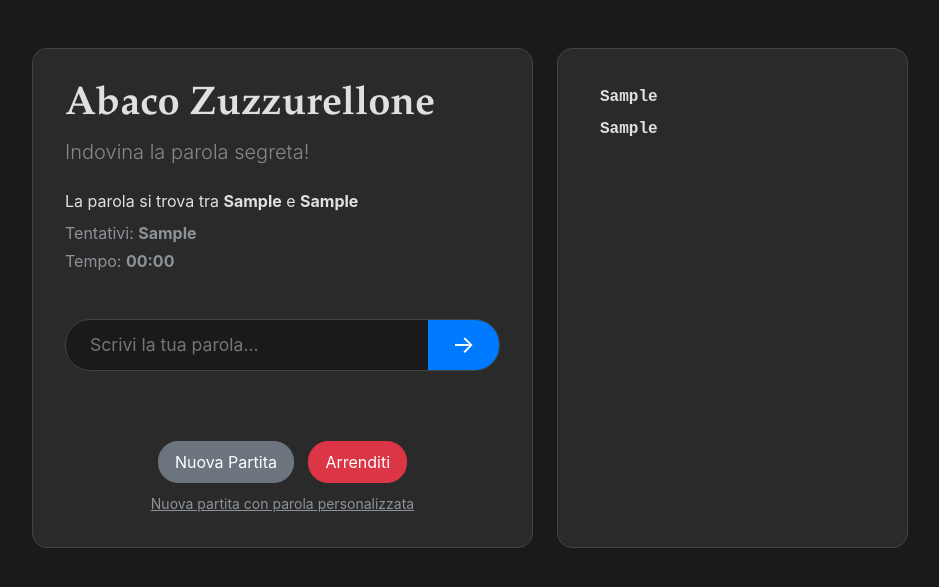
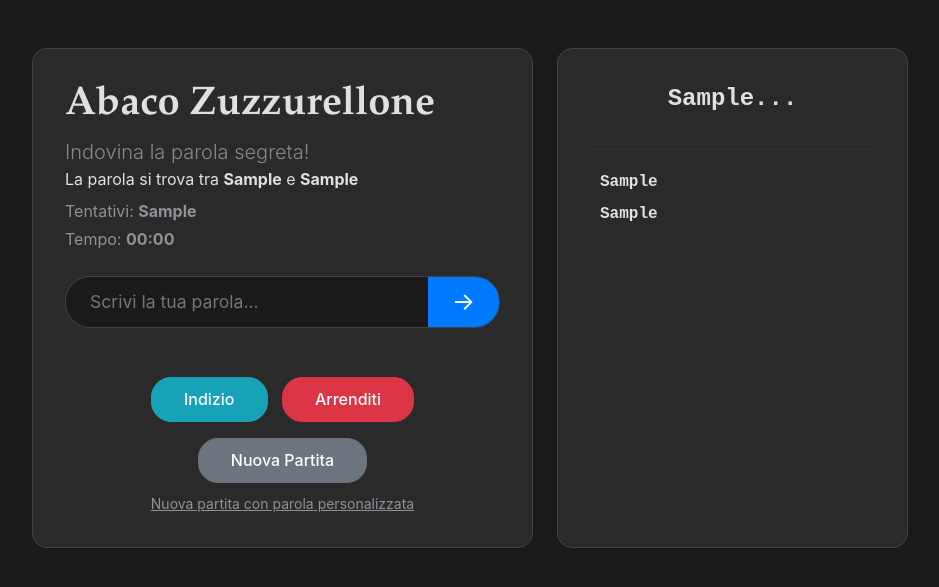
Before and after one commit to massidale/abaco-zuzzurellone-web, a Flask app: template templates/index.html in a window 1280 px wide. Shown: the top 587 px of the page, without its empty margins (170-1109 px from the left). Run offline with Flask 3, Linux system fonts and the light colour scheme; the template is opened without the code that fills it: most values are stand-ins (such as "Sample title", 1, 10 or a date in 2020); data that the repository does not hold is empty; parts of the project's set-up code (start-up, migrations or seed data) failed here and were passed over.

Commit message:
Aggiornamenti interfaccia e logica indizio
- Modificata logica indizio per usare prefisso comune tra estremi
- Gli estremi sono ora inclusi nel range valido
- Rimossa limitazione abaco/zuzzurellone per parola personalizzata
- Aggiunto prefisso comune sopra alfabeto ausiliario
- Stile bottone indizio migliorato (testo bianco su sfondo blu)
- Messaggio indizio con lettera in grassetto e senza apici
- Aggiornamento range alfabeto quando si usa indizio
- Allineamento bottoni e layout migliorato

🤖 Generated with [Claude Code](https://claude.ai/code)

Co-Authored-By: Claude <noreply@anthropic.com>

```diff
--- a/app.py
+++ b/app.py
@@ -147,6 +147,60 @@ def status():
         elapsed_time = time.time() - start_time
         return jsonify({'elapsed_time': elapsed_time, 'game_over': False})
     return jsonify({'elapsed_time': 0, 'game_over': True})
+
+@app.route('/hint', methods=['POST'])
+def hint():
+    """Fornisce un indizio basato sul prefisso comune tra i due estremi."""
+    game = get_game()
+    if game.game_over:
+        return jsonify({'error': 'La partita è già terminata.'}), 400
+
+    # Prendi i due estremi attuali
+    min_word = game.parola_minima
+    max_word = game.parola_massima
+    parola_segreta = game.parola_segreta
+
+    # Trova il prefisso comune tra i due estremi
+    lcp_len = 0
+    while (lcp_len < len(min_word) and
+           lcp_len < len(max_word) and
+           min_word[lcp_len] == max_word[lcp_len]):
+        lcp_len += 1
+
+    # Determina quale lettera rivelare basandosi sul prefisso comune
+    if lcp_len < len(parola_segreta):
+        lettera_da_rivelare = parola_segreta[lcp_len]
+        posizione = lcp_len + 1
+
+        # Aggiorna il range basandosi sulla lettera rivelata
+        nuovo_prefisso = parola_segreta[:lcp_len + 1]
+
+        # Trova le parole nel vocabolario che iniziano con questo prefisso
+        parole_con_prefisso = [w for w in vocabolario if w.startswith(nuovo_prefisso)]
+
+        if parole_con_prefisso:
+            # Trova la parola minima e massima che inizia con questo prefisso
+            # e che è ancora nel range corrente
+            nuova_minima = max(game.parola_minima, min(parole_con_prefisso))
+            nuova_massima = min(game.parola_massima, max(parole_con_prefisso))
+
+            # Aggiorna il range del gioco
+            game.parola_minima = nuova_minima
+            game.parola_massima = nuova_massima
+            save_game(game)
+    else:
+        return jsonify({'error': 'Non ci sono più lettere da rivelare!'}), 400
+
+    # Formatta il messaggio senza apici e con lettera in bold (HTML)
+    messaggio = f"La {posizione}ª lettera è: &nbsp;&nbsp;<strong>{lettera_da_rivelare}</strong>"
+
+    return jsonify({
+        'messaggio': messaggio,
+        'prefisso_rivelato': nuovo_prefisso,
+        'parola_minima': game.parola_minima,
+        'parola_massima': game.parola_massima,
+        'numero_tentativi': game.numero_tentativi
+    })
 
 @app.route('/surrender', methods=['POST'])
 def surrender():
@@ -314,9 +368,6 @@ def set_custom_word():
         if parola_personalizzata not in vocabolario:
             return jsonify({'error': f'"{parola_personalizzata}" non è una parola valida nel vocabolario.'}), 400
 
-        if parola_personalizzata == 'abaco' or parola_personalizzata == 'zuzzurellone':
-            return jsonify({'error': f'La parola non può essere "{parola_personalizzata}" (estremo del range).'}), 400
-
         # Crea una nuova partita con la parola personalizzata
         session.clear()
         game = AbacoGame(parola_personalizzata, vocabolario)
--- a/game_logic.py
+++ b/game_logic.py
@@ -67,8 +67,8 @@ class AbacoGame:
         if parola not in self.vocabolario:
             return f"'{parola}' non è una parola valida nel vocabolario."
 
-        if not (self.parola_minima < parola < self.parola_massima):
-            return f"'{parola}' non è compresa tra '{self.parola_minima}' e '{self.parola_massima}'."
+        if not (self.parola_minima <= parola <= self.parola_massima):
+            return f"'{parola}' non è compresa tra '{self.parola_minima}' e '{self.parola_massima}' (estremi inclusi)."
 
         # Incrementa il numero di tentativi solo se la parola è valida e nel range
         self.numero_tentativi += 1
--- a/static/style.css
+++ b/static/style.css
@@ -48,6 +48,31 @@ body {
     padding: 2rem;
     min-height: 500px;
     max-height: 500px;
+    display: flex;
+    flex-direction: column;
+}
+
+.prefix-section {
+    margin-bottom: 1rem;
+    text-align: center;
+}
+
+.prefix-value {
+    font-size: 1.5rem;
+    font-weight: bold;
+    color: var(--text-color);
+    margin: 0;
+    font-family: "Courier New", monospace;
+}
+
+.divider-line {
+    border: none;
+    border-top: 1px solid var(--border-color);
+    margin: 1rem 0;
+}
+
+#alphabet-helper {
+    flex: 1;
     overflow-y: auto;
 }
 
@@ -109,13 +134,29 @@ body {
 
 .card-footer-custom {
     margin-top: 2rem;
-    text-align: center;
 }
 
 .card-footer-custom .btn {
     border-radius: 20px;
     margin: 0 5px;
     padding: 0.5rem 1rem;
+}
+
+.btn-game {
+    padding: 0.6rem 2rem !important;
+    font-weight: 500;
+}
+
+#hint-btn {
+    background-color: #17a2b8;
+    border-color: #17a2b8;
+    color: white !important;
+}
+
+#hint-btn:hover {
+    background-color: #138496;
+    border-color: #117a8b;
+    color: white !important;
 }
 
 .alphabet-card ul {
--- a/templates/index.html
+++ b/templates/index.html
@@ -60,9 +60,12 @@
 
 
                     <div class="card-footer-custom">
-                        <div>
-                            <button id="restart-btn" class="btn btn-secondary">Nuova Partita</button>
-                            <button id="surrender-btn" class="btn btn-danger">Arrenditi</button>
+                        <div class="text-center">
+                            <button id="hint-btn" class="btn btn-info btn-game">Indizio</button>
+                            <button id="surrender-btn" class="btn btn-danger btn-game">Arrenditi</button>
+                        </div>
+                        <div class="text-center mt-3">
+                            <button id="restart-btn" class="btn btn-secondary btn-game">Nuova Partita</button>
                             <div class="mt-2">
                                 <small><a href="#" id="custom-word-link" class="text-muted text-decoration-underline">Nuova partita con parola personalizzata</a></small>
                             </div>
@@ -78,8 +81,14 @@
 
             <!-- Colonna Alfabeto Ausiliario -->
             <div class="col-lg-5 d-none d-lg-block">
-                <div class="alphabet-card" id="alphabet-helper">
-                    <!-- L'alfabeto verrà generato qui -->
+                <div class="alphabet-card">
+                    <div id="prefix-display" class="prefix-section">
+                        <p id="prefix-text" class="prefix-value">-</p>
+                    </div>
+                    <hr class="divider-line">
+                    <div id="alphabet-helper">
+                        <!-- L'alfabeto verrà generato qui -->
+                    </div>
                 </div>
             </div>
         </div>
@@ -96,10 +105,13 @@
             const numeroTentativiElem = document.getElementById('numero-tentativi');
             const restartBtn = document.getElementById('restart-btn');
             const surrenderBtn = document.getElementById('surrender-btn');
+            const hintBtn = document.getElementById('hint-btn');
             const customWordLink = document.getElementById('custom-word-link');
             const alphabetHelper = document.getElementById('alphabet-helper');
             const timerElem = document.getElementById('timer');
+            const prefixText = document.getElementById('prefix-text');
             let timerInterval = null;
+            let currentHintPrefix = '';
 
             // --- Timer Functions ---
             function formatTime(seconds) {
@@ -146,9 +158,38 @@
                     parolaInput.disabled = false;
                     guessForm.querySelector('button').disabled = false;
                     surrenderBtn.disabled = false;
+                    hintBtn.disabled = false;
+                    currentHintPrefix = ''; // Reset hint prefix
                     updateAlphabetHelper(data.parola_minima, data.parola_massima);
                     timerElem.textContent = '00:00';
                     startTimer();
+                });
+            });
+
+            hintBtn.addEventListener('click', function() {
+                fetch('/hint', { method: 'POST' })
+                .then(response => response.json())
+                .then(data => {
+                    if (data.error) {
+                        displayResult(data.error, 'alert-danger');
+                        return;
+                    }
+                    displayResult(data.messaggio, 'alert-info');
+
+                    // Aggiorna il prefisso rivelato
+                    if (data.prefisso_rivelato) {
+                        currentHintPrefix = data.prefisso_rivelato;
+                        updateCommonPrefix(data.parola_minima, data.parola_massima);
+                    }
+
+                    // Aggiorna il range del gioco
+                    if (data.parola_minima && data.parola_massima) {
+                        parolaMinimaElem.textContent = data.parola_minima;
+                        parolaMassimaElem.textContent = data.parola_massima;
+                        numeroTentativiElem.textContent = data.numero_tentativi;
+                        // Aggiorna l'alfabeto ausiliario con il nuovo range
+                        updateAlphabetHelper(data.parola_minima, data.parola_massima);
+                    }
                 });
             });
 
@@ -164,6 +205,7 @@
                     parolaInput.disabled = true;
                     guessForm.querySelector('button').disabled = true;
                     surrenderBtn.disabled = true;
+                    hintBtn.disabled = true;
                     clearInterval(timerInterval);
                 });
             });
@@ -188,12 +230,6 @@
                     return;
                 }
 
-                if (customWord.toLowerCase() === 'abaco' || customWord.toLowerCase() === 'zuzzurellone') {
-                    customWordError.textContent = `La parola non può essere "${customWord}" (estremo del range).`;
-                    customWordError.classList.remove('d-none');
-                    return;
-                }
-
                 fetch('/set-custom-word', {
                     method: 'POST',
                     headers: { 'Content-Type': 'application/json' },
@@ -213,6 +249,8 @@
                     parolaInput.disabled = false;
                     guessForm.querySelector('button').disabled = false;
                     surrenderBtn.disabled = false;
+                    hintBtn.disabled = false;
+                    currentHintPrefix = ''; // Reset hint prefix
                     updateAlphabetHelper(data.parola_minima, data.parola_massima);
                     timerElem.textContent = '00:00';
                     startTimer();
@@ -288,6 +326,9 @@
 
                 if (!alphabetHelper) return; // Se non c'è l'alfabeto (mobile), esci
 
+                // Calcola e mostra il prefisso comune
+                updateCommonPrefix(minWord, maxWord);
+
                 // Chiama l'API per ottenere i prefissi filtrati
                 fetch('/get-alphabet-prefixes', {
                     method: 'POST',
@@ -323,6 +364,32 @@
                     alphabetHelper.innerHTML = content;
                 });
             }
+
+            function updateCommonPrefix(minWord, maxWord) {
+                if (!prefixText) return;
+
+                // Calcola il prefisso comune
+                let lcpLen = 0;
+                while (lcpLen < minWord.length && lcpLen < maxWord.length && minWord[lcpLen] === maxWord[lcpLen]) {
+                    lcpLen++;
+                }
+
+                if (lcpLen > 0) {
+                    // Combina il prefisso comune con eventuali lettere rivelate dall'indizio
+                    let prefix = minWord.substring(0, lcpLen);
+                    if (currentHintPrefix && currentHintPrefix.length > prefix.length) {
+                        prefix = currentHintPrefix;
+                    }
+                    prefixText.textContent = prefix + '...';
+                } else {
+                    // Reset if no common prefix (unless we have a hint)
+                    if (currentHintPrefix) {
+                        prefixText.textContent = currentHintPrefix + '...';
+                    } else {
+                        prefixText.textContent = '-';
+                    }
+                }
+            }
         });
     </script>
 </body>
```
